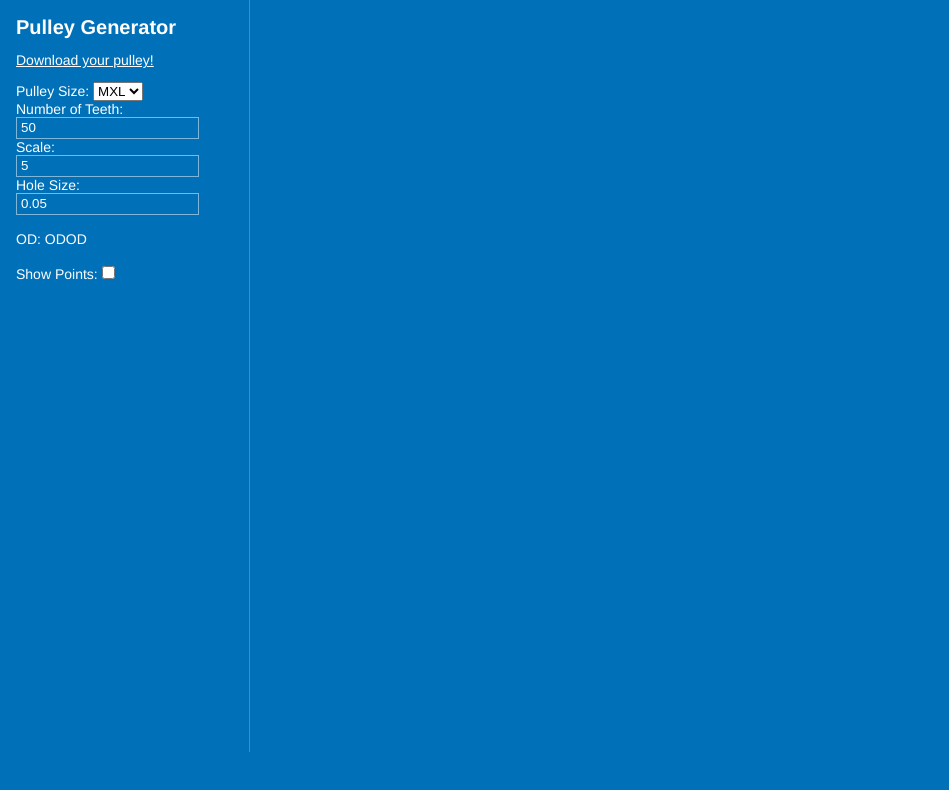
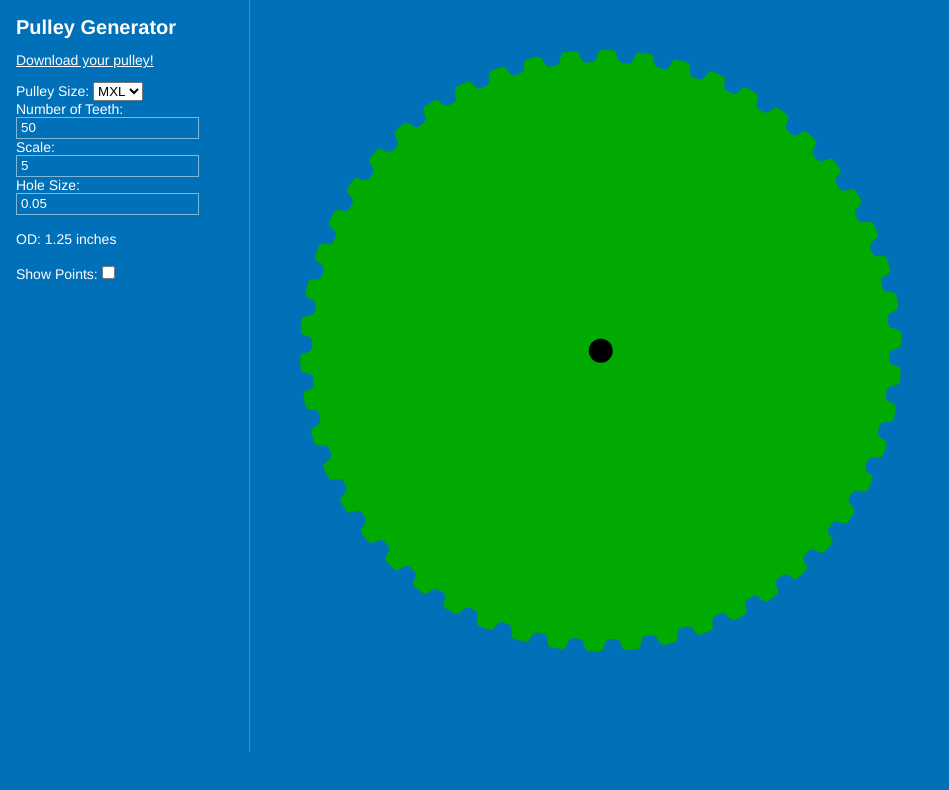
Before and after one commit to scottswaaley/TimingPulleyGenerator, a plain HTML site: page index.html in a window 1280 px wide. Shown: the whole page, without its empty margins (0-949 px from the left). Drawn offline with Linux system fonts and the light colour scheme.

Commit message:
closed path shape

```diff
--- a/index.html
+++ b/index.html
@@ -145,7 +145,7 @@
 		}
 		var pulleySVG = pointsToSVGPath(PointArray, 1);
 		var mySVG = '<svg xmlns="http://www.w3.org/2000/svg" height=' + svgDim + 'in width=' + svgDim + 'in viewBox="' + -OD / 2 + ' ' + -OD / 2 + ' ' + OD + ' ' + OD + '" style="stroke-width:' + strokeWidth + '"><path d="M' + (-OD * sc / 2) + ',0' + ' L' +
-			(OD * sc / 2) + ',0 ' + '" style="fill:lime;stroke:purple;" />' + pulleySVG + ts + '<circle cx="0" cy="0" r="' + ()$("#holeSize").val()/2) + '">' + '</svg>';
+			(OD * sc / 2) + ',0 ' + '" style="fill:lime;stroke:purple;" />' + pulleySVG + ts + '<circle cx="0" cy="0" r="' + ($("#holeSize").val()/2) + '">' + '</svg>';
 
 		if ($("#gearcontainer1").length) {
 			$("#gearcontainer1").html(mySVG);
@@ -163,7 +163,7 @@
 			else if (_pointsArray[i].type == 'C') svgPath += "C" + (_pointsArray[i - 1].dX * _sc) + "," + (_pointsArray[i - 1].dY * _sc) + " " + (_pointsArray[i].dX * _sc) + "," + (_pointsArray[i].dY * _sc) + " " + (_pointsArray[i].x * _sc) + "," + (
 				_pointsArray[i].y * _sc) + " ";
 		}
-		svgPath += '" style="stroke:black;fill:#00AA00;opacity:1.0"/>'; //style="stroke:#006600; fill:#ff0000"
+		svgPath += ' Z" style="stroke:black;fill:#00AA00;opacity:1.0"/>'; //style="stroke:#006600; fill:#ff0000"
 		return (svgPath);
 	}
 
```
